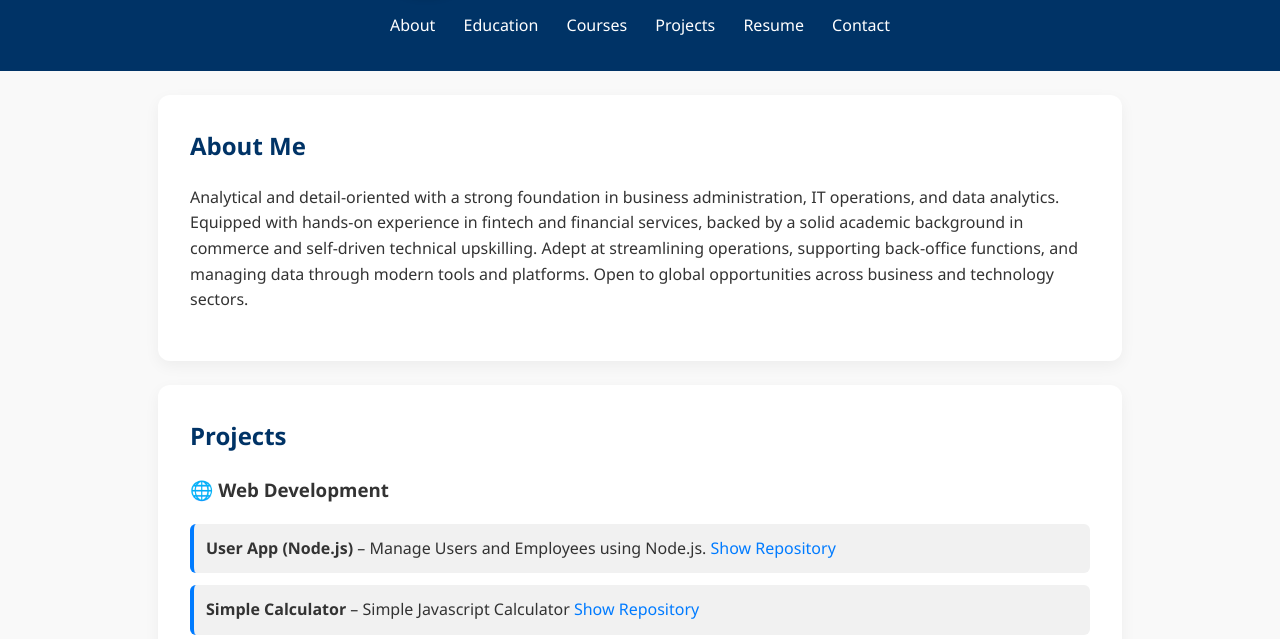
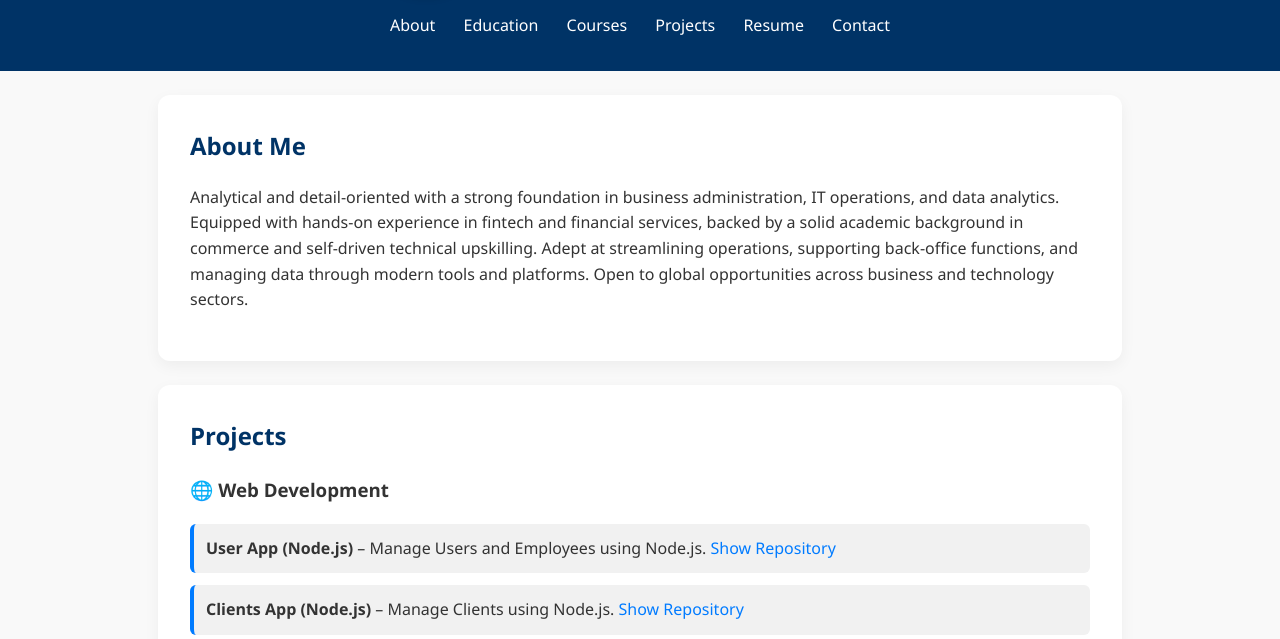
Before and after one commit to aawamry/aawamry.github.io, a plain HTML site: page index.html in a window 1280 px wide. Shown: the part 161-800 px from the top of the page. Drawn offline with Linux system fonts and the light colour scheme.

Commit message:
Add files via upload

```diff
--- a/index.html
+++ b/index.html
@@ -67,6 +67,10 @@
 				<li>
 					<strong>User App (Node.js)</strong> – Manage Users and Employees using Node.js.
 					<a href="https://github.com/aawamry/UserApp">Show Repository</a>
+				</li>
+				<li>
+					<strong>Clients App (Node.js)</strong> – Manage Clients using Node.js.
+					<a href="https://github.com/aawamry/Clients-App">Show Repository</a>
 				</li>
 				<li>
 					<strong>Simple Calculator</strong> – Simple Javascript Calculator
```
